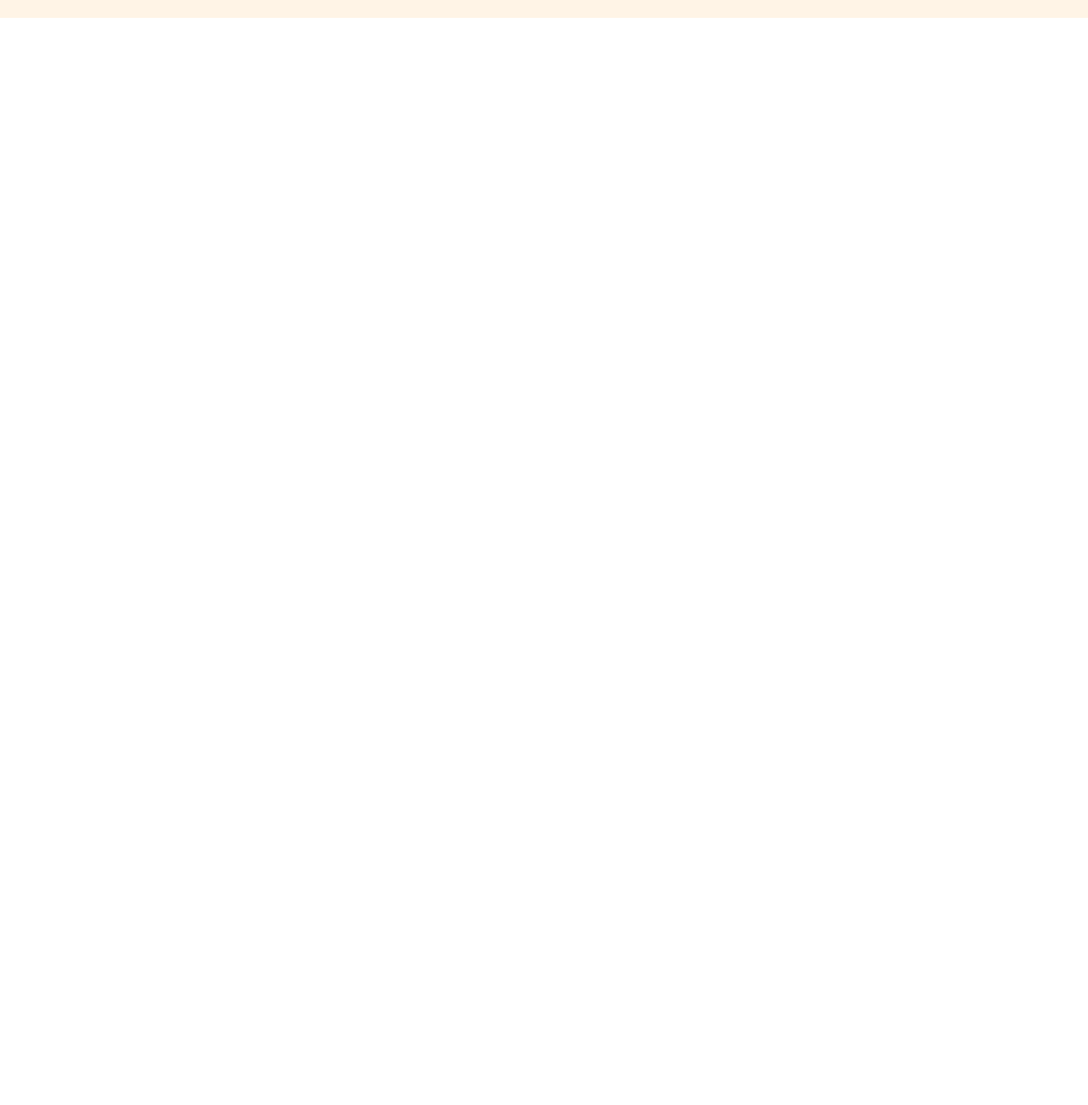
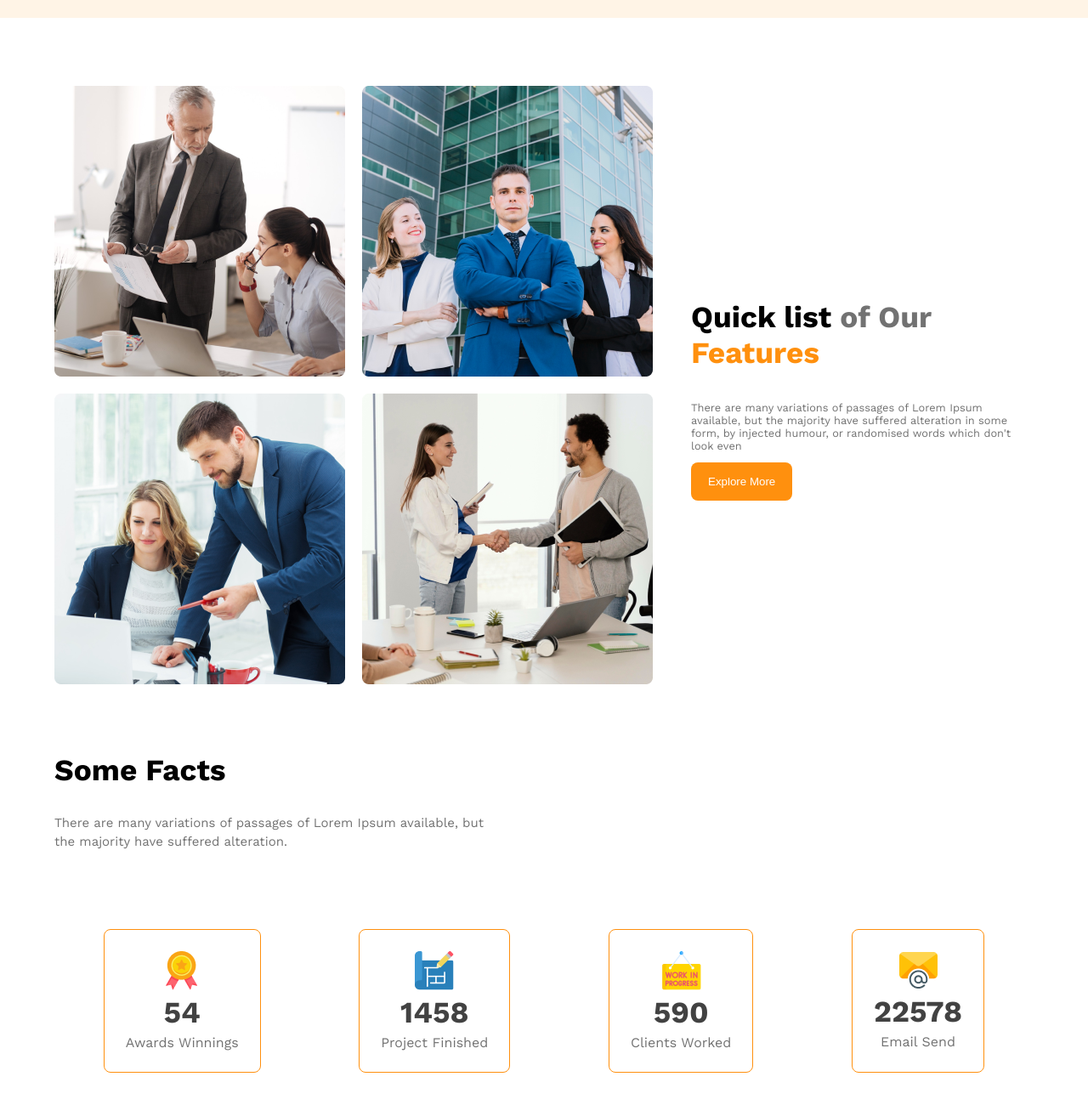
Before and after one commit to atik735/G-3Architects, a plain HTML site: page practice.html in a window 1280 px wide. Shown: the part 1061-2361 px from the top of the page at 85% size. Before the commit the page ends 1082 px from the top, so only its background shows below. Drawn offline with nearby package versions, Linux system fonts and the light colour scheme.

Commit message:
added card section

```diff
--- a/practice.html
+++ b/practice.html
@@ -41,5 +41,63 @@
             </div>
     </header>
 
+
+    <main class="container">
+
+        <section class="feature-content">
+            <div class="feature-images">
+                <img src="images/team1.png" alt="">
+                <img src="images/team2.png" alt="">
+                <img src="images/team3.png" alt="">
+                <img src="images/team4.png" alt="">
+            </div>
+
+            <div class="features-title-desc">
+                <h3>Quick list <span class="dark3">of Our</span> <span class="orange">Features</span></h3>
+                <p class="dark3 feature-desc">There are many variations of passages of Lorem Ipsum available, but the majority have suffered alteration in some form, by injected humour, or randomised words which don't look even</p>
+                <button class="btn-primary">Explore More</button>
+            </div>
+        </section>
+
+
+        <section class="feature-love">
+
+        </section>
+
+
+        <section class="facts">
+            <div class="facts-title-desc ">
+                <h1>Some Facts</h1>
+                <p class="dark3">There are many variations of passages of Lorem Ipsum available, but the majority have suffered alteration.</p>
+            </div>
+
+            <div class="facts-cards">
+                <div class="facts-card">
+                <img src="images/icons/ribon.png" alt="">
+                <h1 class="dark2">54</h1>
+                <p class="dark3">Awards Winnings</p>
+            </div>
+            <div class="facts-card">
+                <img src="images/icons/projects.png" alt="">
+                <h1 class="dark2">1458</h1>
+                <p class="dark3">Project Finished</p>
+            </div>
+            <div class="facts-card">
+                <img src="images/icons/customers.png" alt="">
+                <h1 class="dark2">590</h1>
+                <p class="dark3">Clients Worked</p>
+            </div>
+            <div class="facts-card">
+                <img src="images/icons/email.png" alt="">
+                <h1 class="dark2">22578</h1>
+                <p class="dark3">Email Send</p>
+            </div>
+            </div>
+        </section>
+    </main>
+
+    <footer>
+        <div class="sponsors"></div>
+    </footer>
 </body>
 </html>
--- a/styles/practice.css
+++ b/styles/practice.css
@@ -54,7 +54,7 @@
   .nav-links a{
     text-decoration: none;
   }
-  .navbar,.banner{
+  .navbar,.banner,.container,footer{
     max-width: 1152px;
     margin: 0 auto;
   }
@@ -77,11 +77,98 @@
     padding-bottom: 2rem;
   }
 
+
+  /* feature section  */
+  .feature-content{
+    margin: 80px 0;
+    display: flex;
+    align-items: center;
+    gap: 45px;
+  }
+.feature-images{
+    display: grid;
+    grid-template-columns: repeat(2,1fr);
+    gap: 20px;
+}
+.features-title-desc h3{
+  font-size: 2.2rem;
+}
+.orange{
+  color: #FF900E;
+}
+.feature-desc{
+    font-size: 0.8rem;
+}
+
+
+
+
+
+/* facts section  */
+.facts{
+  margin-bottom: 15%;
+}
+.facts-title-desc{
+  margin-bottom: 8%;
+}
+
+.facts-title-desc > h1{
+  font-weight: 700;
+  font-size: 2.2rem;
+}
+.facts-title-desc > p{
+  width: 45%;
+  font-size: 15px;
+  line-height: 22px;
+}
+.facts-cards{
+  display: flex;
+  justify-content: space-around;
+}
+.facts-card{
+  display: flex;
+  flex-direction: column;
+  align-items: center;
+  gap: 5px;
+  padding: 25px 25px;
+  border-radius: 8px;
+  border: 1px solid #FF900E;
+}
+.facts-card h1{
+  margin: 0;
+  padding: 0;
+  font-size: 2.2rem;
+}
+.facts-card p{
+  margin: 0;
+  padding: 0;
+}
   @media screen and (max-width:576px) {
+    body{
+      margin-left: 5px;
+      margin-right: 5px;
+    }
     .navbar{
         flex-direction: column;
     }
     .nav-links{
         flex-wrap: wrap;
     }
+    .feature-content{
+      flex-direction: column;
+    }
+    .feature-images{
+      grid-template-columns: repeat(1,1fr);
+    }
+    .facts-cards{
+      display: grid;
+      grid-template-columns: repeat(1,1fr);
+      width: 80%;
+      margin: 0 auto;
+      justify-content: center;
+      gap: 20px;
+    }
+    .facts-title-desc > p{
+      width: 100%;
+    }
   }
```
